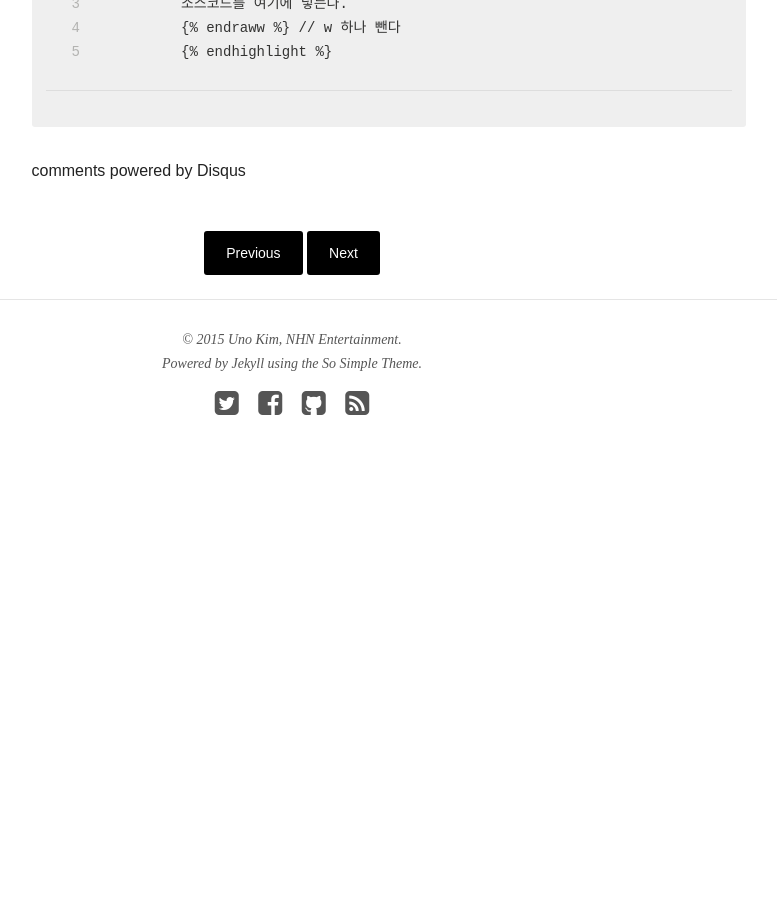
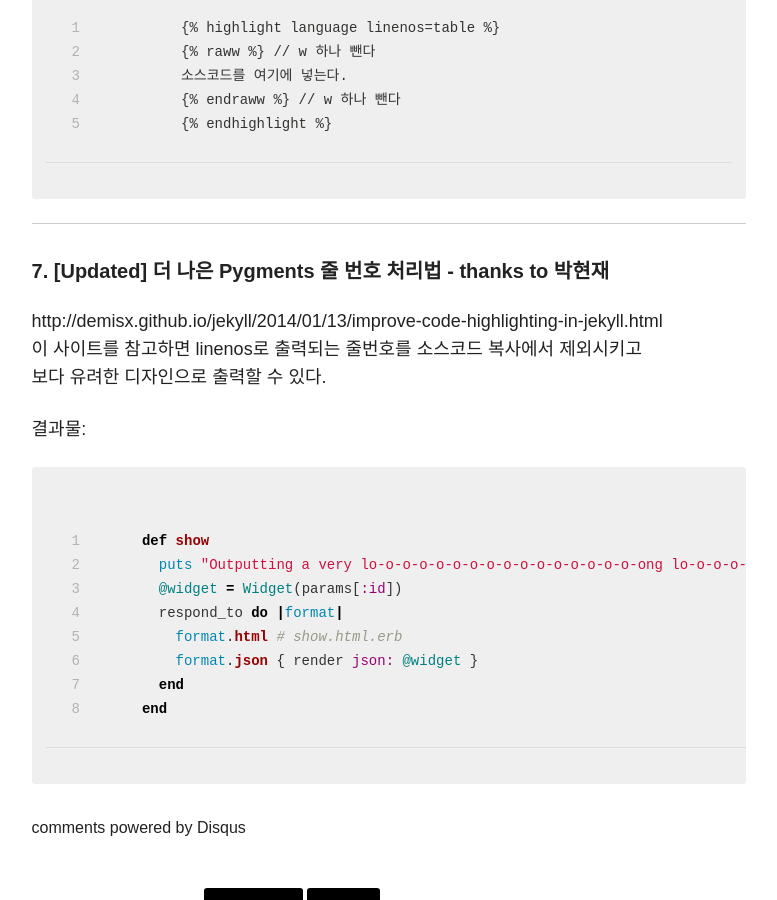
Before and after one commit to djkeh/djkeh.github.io, a Jekyll site: the page built from _posts/articles/2015-02-09-Hangul-test.md, in a window 1280 px wide and 900 px high, scrolled down 3811 px. Shown: the whole window, without its empty margins (348-1125 px from the left). Built offline with Jekyll 4.4.1, drawn with Linux system fonts in a browser that asks for light colours; nearby versions of some CDN libraries; comment, search, counter and statistics services are not loaded; before the commit the page ends 4326 px from its top, so only the background shows below that; some of the changed text lies outside the part shown.

Commit message:
post update

```diff
--- a/_posts/articles/2015-02-09-Hangul-test.md
+++ b/_posts/articles/2015-02-09-Hangul-test.md
@@ -1,6 +1,6 @@
 ---
 layout: post
-title: "Hangul test"
+title: "Hangul test : 재킬(Jekyll)로 깃헙 블로그 만들기 요령 정리"
 categories: articles
 excerpt:
 tags: [hangul korean]
@@ -138,3 +138,23 @@
 {% endhighlight %}
 {% endraw %}
 {% endhighlight %}
+
+___
+
+##### 7. [Updated] 더 나은 Pygments 줄 번호 처리법 - thanks to [박현재](http://hyeonjae.github.io/)
+http://demisx.github.io/jekyll/2014/01/13/improve-code-highlighting-in-jekyll.html
+이 사이트를 참고하면 linenos로 출력되는 줄번호를 소스코드 복사에서 제외시키고
+보다 유려한 디자인으로  출력할 수 있다.
+
+결과물:
+
+{% highlight ruby linenos %}
+def show
+  puts "Outputting a very lo-o-o-o-o-o-o-o-o-o-o-o-o-o-o-o-ong lo-o-o-o-o-o-o-o-o-o-o-o-o-o-o-o-ong line"
+  @widget = Widget(params[:id])
+  respond_to do |format|
+    format.html # show.html.erb
+    format.json { render json: @widget }
+  end
+end
+{% endhighlight %}
```
Also changed, not shown: css/syntax.css (added, +68 -0 lines).
